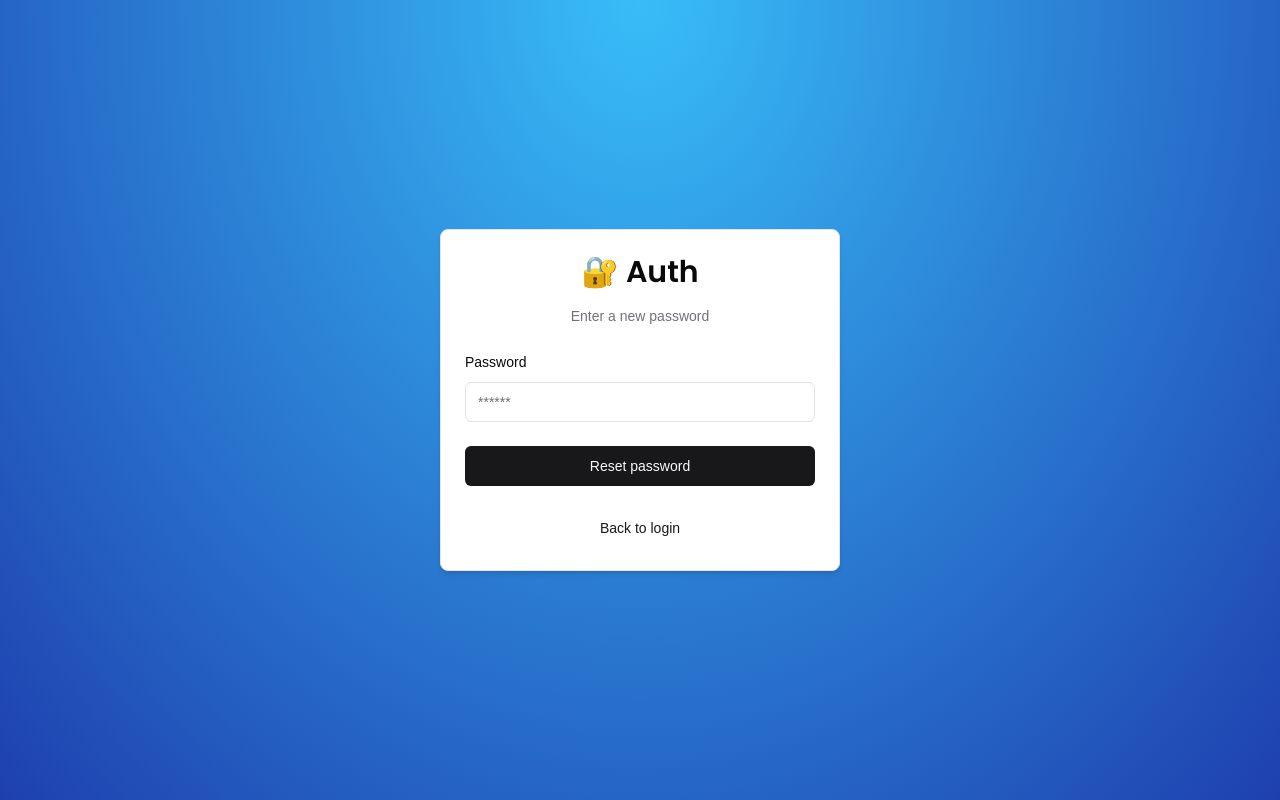
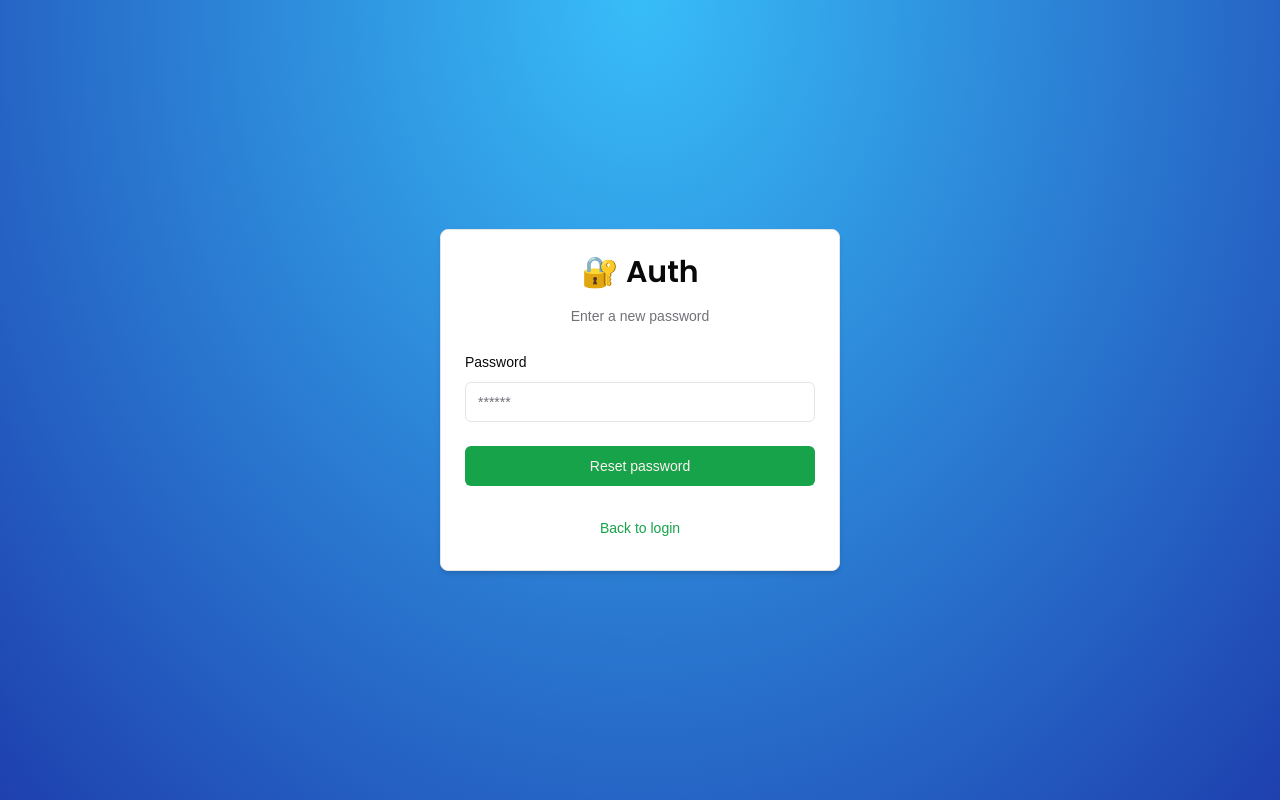
Before and after one commit to Darkandr1231/scrape-flow_2, a Next.js app: page /auth/new-password in a window 1280 px wide. Built offline with nearby package versions, Linux system fonts and the light colour scheme.

Commit message:
fifteenth

```diff
--- a/app/globals.css
+++ b/app/globals.css
@@ -5,11 +5,29 @@
 html,
 body,
 :root {
-  height: 100%;
+    height: 100%;
+  --foreground-rgb: 0, 0, 0;
+  --background-start-rgb: 214, 219, 220;
+  --background-end-rgb: 255, 255, 255;
 }
 
 body {
   font-family: Arial, Helvetica, sans-serif;
+}
+
+
+@media (prefers-color-scheme: dark) {
+  :root {
+    --foreground-rgb: 255, 255, 255;
+    --background-start-rgb: 0, 0, 0;
+    --background-end-rgb: 0, 0, 0;
+  }
+}
+
+@layer utilities {
+  .text-balance {
+    text-wrap: balance;
+  }
 }
 
 @layer base {
@@ -20,8 +38,8 @@ body {
     --card-foreground: 240 10% 3.9%;
     --popover: 0 0% 100%;
     --popover-foreground: 240 10% 3.9%;
-    --primary: 240 5.9% 10%;
-    --primary-foreground: 0 0% 98%;
+    --primary: 142.1 76.2% 36.3%;
+    --primary-foreground: 355.7 100% 97.3%;
     --secondary: 240 4.8% 95.9%;
     --secondary-foreground: 240 5.9% 10%;
     --muted: 240 4.8% 95.9%;
@@ -32,35 +50,37 @@ body {
     --destructive-foreground: 0 0% 98%;
     --border: 240 5.9% 90%;
     --input: 240 5.9% 90%;
-    --ring: 240 10% 3.9%;
+    --ring: 142.1 76.2% 36.3%;
+    --radius: 0.5rem;
     --chart-1: 142 88% 28%;
     --chart-2: 140 74% 44%;
-    --radius: 0.5rem;
   }
+
   .dark {
-    --background: 240 10% 3.9%;
-    --foreground: 0 0% 98%;
-    --card: 240 10% 3.9%;
-    --card-foreground: 0 0% 98%;
-    --popover: 240 10% 3.9%;
-    --popover-foreground: 0 0% 98%;
-    --primary: 0 0% 98%;
-    --primary-foreground: 240 5.9% 10%;
+    --background: 20 14.3% 4.1%;
+    --foreground: 0 0% 95%;
+    --card: 24 9.8% 10%;
+    --card-foreground: 0 0% 95%;
+    --popover: 0 0% 9%;
+    --popover-foreground: 0 0% 95%;
+    --primary: 142.1 70.6% 45.3%;
+    --primary-foreground: 144.9 80.4% 10%;
     --secondary: 240 3.7% 15.9%;
     --secondary-foreground: 0 0% 98%;
-    --muted: 240 3.7% 15.9%;
+    --muted: 0 0% 15%;
     --muted-foreground: 240 5% 64.9%;
-    --accent: 240 3.7% 15.9%;
+    --accent: 12 6.5% 15.1%;
     --accent-foreground: 0 0% 98%;
     --destructive: 0 62.8% 30.6%;
-    --destructive-foreground: 0 0% 98%;
+    --destructive-foreground: 0 85.7% 97.3%;
     --border: 240 3.7% 15.9%;
     --input: 240 3.7% 15.9%;
-    --ring: 240 4.9% 83.9%;
+    --ring: 142.4 71.8% 29.2%;
     --chart-1: 142 88% 28%;
     --chart-2: 140 74% 44%;
   }
 }
+
 
 @layer base {
   * {
```
